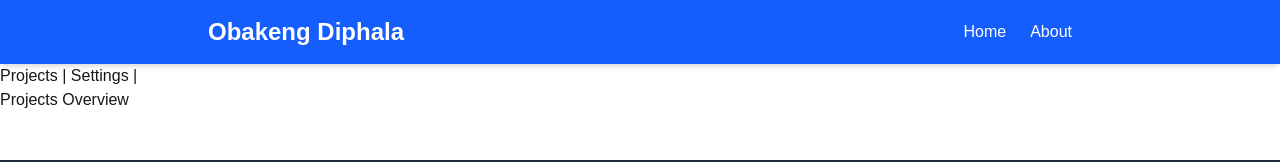
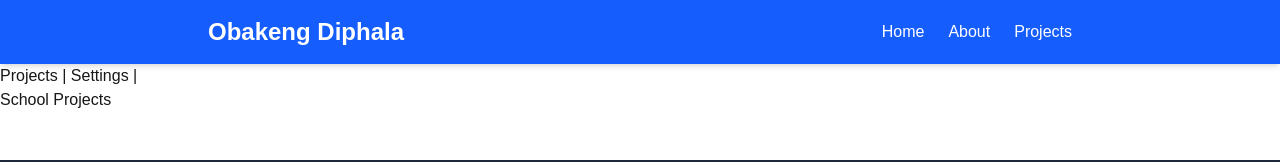
Before and after one commit to byui-dev/wdd430-portfolio, a Next.js app: page /projects/school in a window 1280 px wide. Shown: the top 162 px of the page. Built offline with nearby package versions, Linux system fonts and the light colour scheme.

Commit message:
Add link to pojects to Header component

```diff
--- a/app/projects/school/page.tsx
+++ b/app/projects/school/page.tsx
@@ -1,7 +1,7 @@
-export default function ProjectsPage() {
+export default function SchoolProjectsPage() {
   return (
     <main>
-       <h2>Projects Overview</h2>
+       <h2>School Projects</h2>
     </main>
   )
 }
--- a/components/Header.tsx
+++ b/components/Header.tsx
@@ -16,6 +16,9 @@ export default function Header() {
             <li>
               <Link href="/about">About</Link>
             </li>
+            <li>
+              <Link href="/projects">Projects</Link>
+            </li>
           </ul>
         </nav>
       </div>
```
